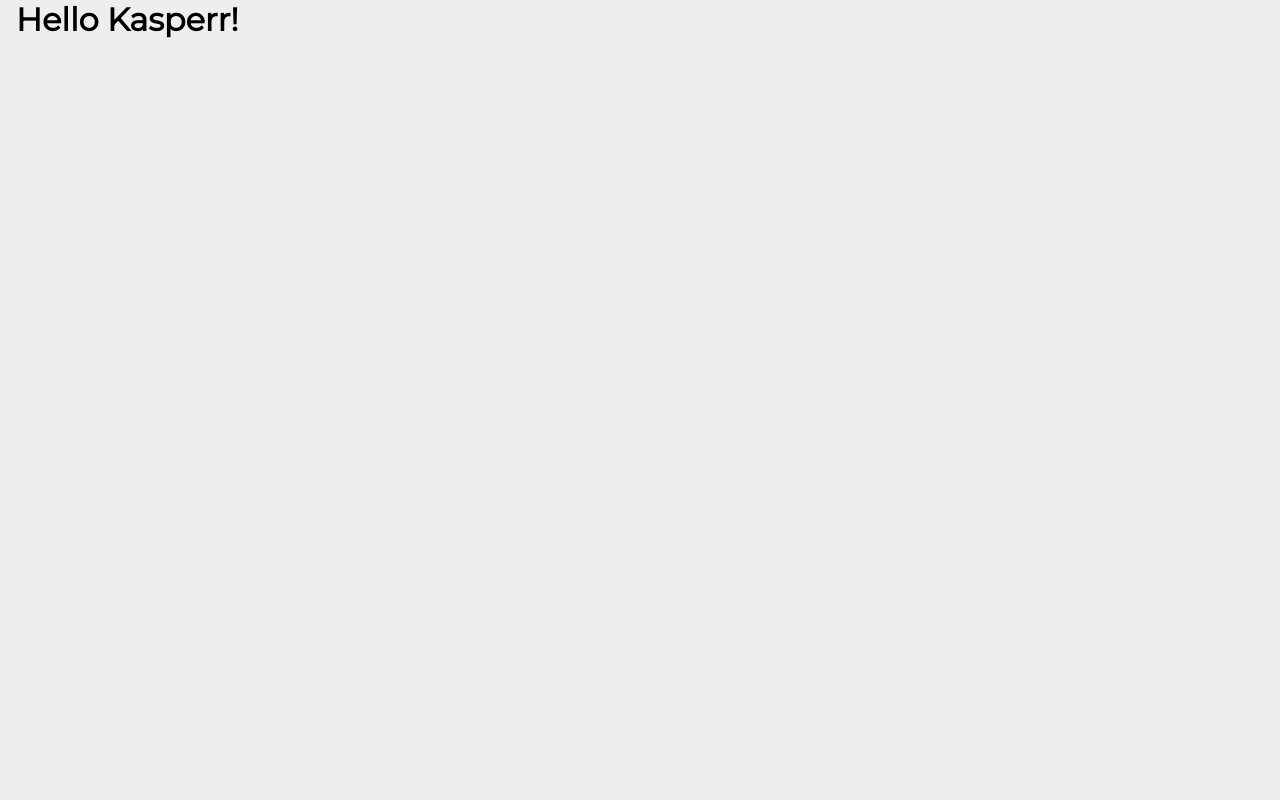
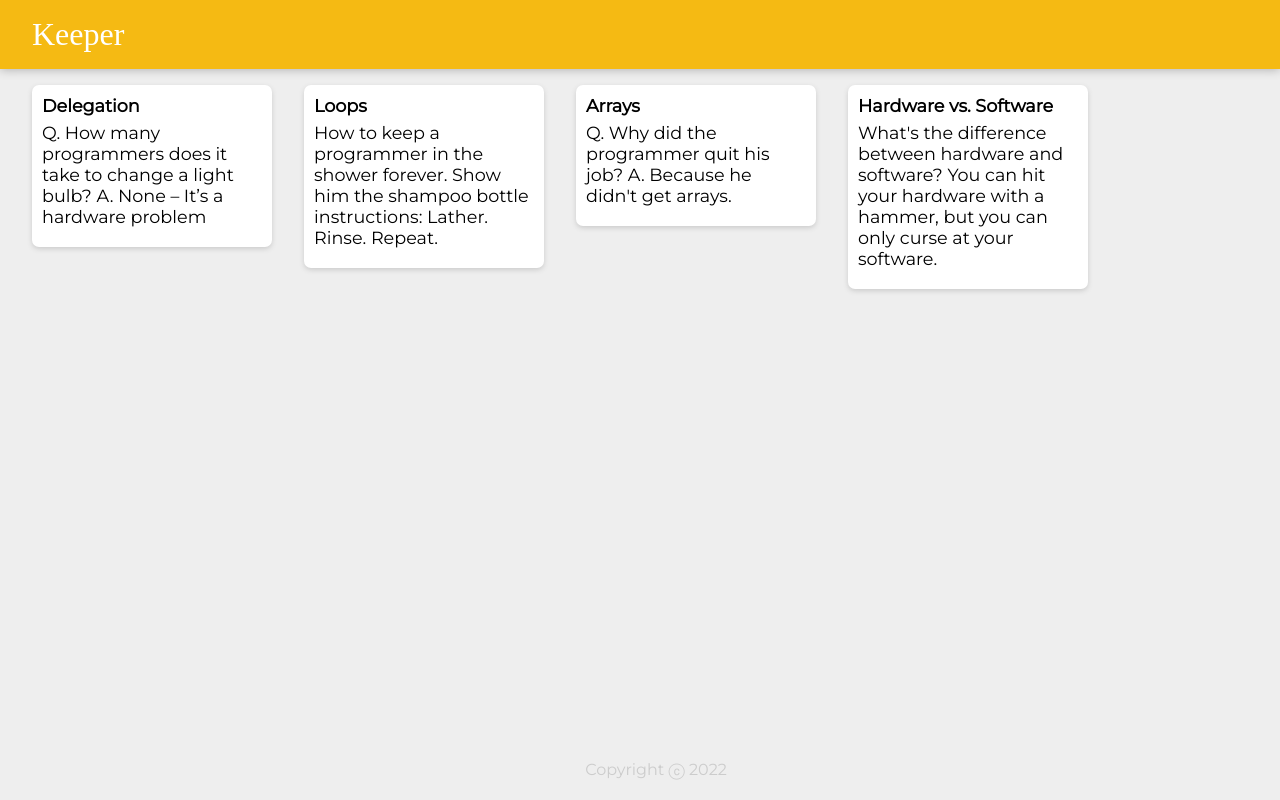
Before and after one commit to crsbka/keeper-app, a React (Create React App) app: page / in a window 1280 px wide. Built offline with nearby package versions, Linux system fonts and the light colour scheme; a web font is replaced by a local one.

Commit message:
rendered notes
Rendered all the notes inside notes.js as a seperate Note
component

```diff
--- a/public/index.html
+++ b/public/index.html
@@ -1,16 +1,13 @@
 <!DOCTYPE html>
 <html lang="en">
-
-
 <head>
     <title>Keeper App</title>
     <link
             href="https://fonts.googleapis.com/css?family=McLaren|Montserrat&display=swap"
             rel="stylesheet"
     />
-    <link rel="stylesheet" href="styles.css"/>
+    <link rel="stylesheet" href="styles.css" />
 </head>
-
 
 <body>
 <div id="root"></div>
--- /dev/null
+++ b/src/components/App.jsx
@@ -0,0 +1,26 @@
+import React from "react";
+import Header from "./Header";
+import Footer from "./Footer";
+import Note from "./Note";
+import notes from "../notes";
+
+
+function App() {
+    return (
+        <div>
+            <Header/>
+
+            {notes.map(notesTerm => (
+                <Note
+                    key={notesTerm.id}
+                    title={notesTerm.title}
+                    content={notesTerm.content}
+                />
+            ))}
+
+            <Footer/>
+        </div>
+    );
+}
+
+export default App;
--- /dev/null
+++ b/src/components/Footer.jsx
@@ -0,0 +1,12 @@
+import React from "react";
+
+function Footer() {
+    const year = new Date().getFullYear();
+    return (
+        <footer>
+            <p>Copyright ⓒ {year}</p>
+        </footer>
+    );
+}
+
+export default Footer;
--- /dev/null
+++ b/src/components/Header.jsx
@@ -0,0 +1,11 @@
+import React from "react";
+
+function Header() {
+    return (
+        <header>
+            <h1>Keeper</h1>
+        </header>
+    );
+}
+
+export default Header;
--- /dev/null
+++ b/src/components/Note.jsx
@@ -0,0 +1,13 @@
+import React from "react";
+
+function Note(props) {
+
+    return (
+        <div className="note">
+            <h1>{props.title}</h1>
+            <p>{props.content}</p>
+        </div>
+    );
+}
+
+export default Note;
--- a/src/index.js
+++ b/src/index.js
@@ -1,4 +1,5 @@
 import React from 'react';
 import ReactDOM from 'react-dom';
+import App from "./components/App.jsx"
 
-ReactDOM.render(<h1>Hello Kasperr!</h1>, document.getElementById('root'));
+ReactDOM.render(<App />, document.getElementById('root'));
--- /dev/null
+++ b/src/notes.js
@@ -0,0 +1,28 @@
+const notes = [
+    {
+        key: 1,
+        title: "Delegation",
+        content:
+            "Q. How many programmers does it take to change a light bulb? A. None – It’s a hardware problem"
+    },
+    {
+        key: 2,
+        title: "Loops",
+        content:
+            "How to keep a programmer in the shower forever. Show him the shampoo bottle instructions: Lather. Rinse. Repeat."
+    },
+    {
+        key: 3,
+        title: "Arrays",
+        content:
+            "Q. Why did the programmer quit his job? A. Because he didn't get arrays."
+    },
+    {
+        key: 4,
+        title: "Hardware vs. Software",
+        content:
+            "What's the difference between hardware and software? You can hit your hardware with a hammer, but you can only curse at your software."
+    }
+];
+
+export default notes;
```
